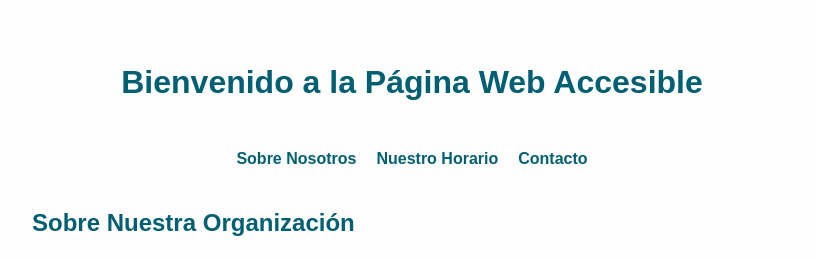
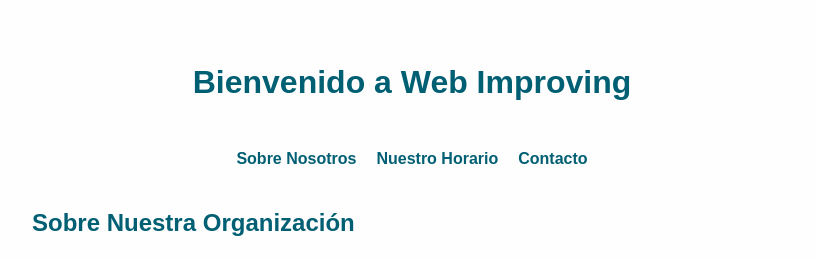
Before and after one commit to FlDiego/SemanticHTML, a plain HTML site: page index.html in a window 1280 px wide. Shown: the top 259 px of the page, without its empty margins (228-1043 px from the left). Drawn offline with Linux system fonts and the light colour scheme.

Commit message:
Version final

```diff
--- a/index.html
+++ b/index.html
@@ -3,13 +3,13 @@
 <head>
     <meta charset="UTF-8">
     <meta name="viewport" content="width=device-width, initial-scale=1.0">
-    <title>Página Estática Accesible</title>
+    <title>Web Improving</title>
     <link rel="stylesheet" href="style.css">
 </head>
 <body>
 
     <header>
-        <h1>Bienvenido a la Página Web Accesible</h1>
+        <h1>Bienvenido a Web Improving</h1>
     </header>
 
     <nav>
```
